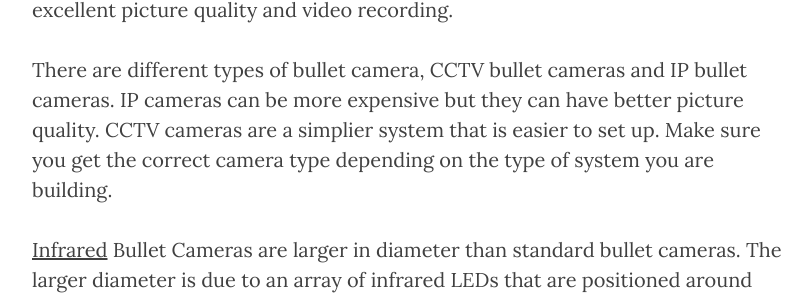
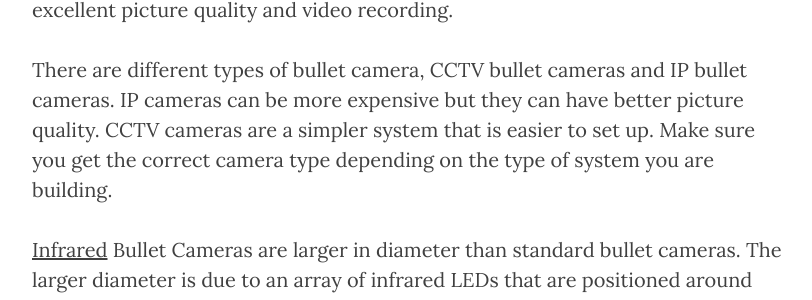
Before and after one commit to jholleran/calvingcamerareviews, a Jekyll site: the page built from _posts/2015-07-12-bullet-cameras.markdown, in a window 1280 px wide and 900 px high, scrolled down 478 px. Shown: the part 203-503 px from the top of the window, without its empty margins (233-1045 px from the left). Built offline with Jekyll 4.4.1, drawn with Linux system fonts in a browser that asks for light colours; nearby versions of some CDN libraries; some of the changed text lies outside the part shown.

Commit message:
spelling mistakes

```diff
--- a/_posts/2015-07-12-bullet-cameras.markdown
+++ b/_posts/2015-07-12-bullet-cameras.markdown
@@ -5,14 +5,14 @@ subHeading:  "Watching you animals with Bullet Cameras"
 date:   2015-07-12 21:00:00
 bg-img: bullet-camera-bg.png
 description: |
-  Bullet Cameras are small Video Cameras that are shaped like a rifle bullet. Bullet Cameras easily mount on ceilings or walls. The main advantage of Bullet Cameras is their low cost and small size. Although they have a low cost and are very small, they still provide excellent picture quality and video recording.
+  Bullet Cameras are small video cameras that are shaped like a rifle bullet. Bullet Cameras easily mount on ceilings or walls. The main advantage of Bullet Cameras is their low cost and small size. Although they have a low cost and are very small, they still provide excellent picture quality and video recording.
 
 categories: cameras
 ---
 
 Bullet Cameras are small video cameras that are shaped like a rifle bullets. These cameras are typically the width of a cigar. Bullet cameras easily mount on ceilings or walls. The main advantage of Bullet Cameras is their low cost and small size. Although they have a low cost and are very small, they still provide excellent picture quality and video recording.
 
-There are different types of bullet camera, CCTV bullet cameras and IP bullet cameras. IP cameras can be more expensive but they can have better picture quality. CCTV cameras are a simplier system that is easier to set up. Make sure you get the correct camera type depending on the type of system you are building.
+There are different types of bullet camera, CCTV bullet cameras and IP bullet cameras. IP cameras can be more expensive but they can have better picture quality. CCTV cameras are a simpler system that is easier to set up. Make sure you get the correct camera type depending on the type of system you are building.
 
 [Infrared](https://en.wikipedia.org/wiki/Infrared) Bullet Cameras are larger in diameter than standard bullet cameras. The larger diameter is due to an array of infrared LEDs that are positioned around the lens of the camera which allow the camera to view objects in low light or darkness.
 [Infrared Cameras]({{site.baseurl}}/cameras/2015/05/03/infrared-calving-cameras.html) are nearly always a better choice for use as a calving camera. The reason for this is that you may want to view you cattle in the shed at night when it's dark. Having night vision in the camera will save you money as there is no need to leave lights on in the shed.
```
Also changed, not shown: other parts of _posts/2015-07-12-bullet-cameras.markdown (+1 -1 lines).
